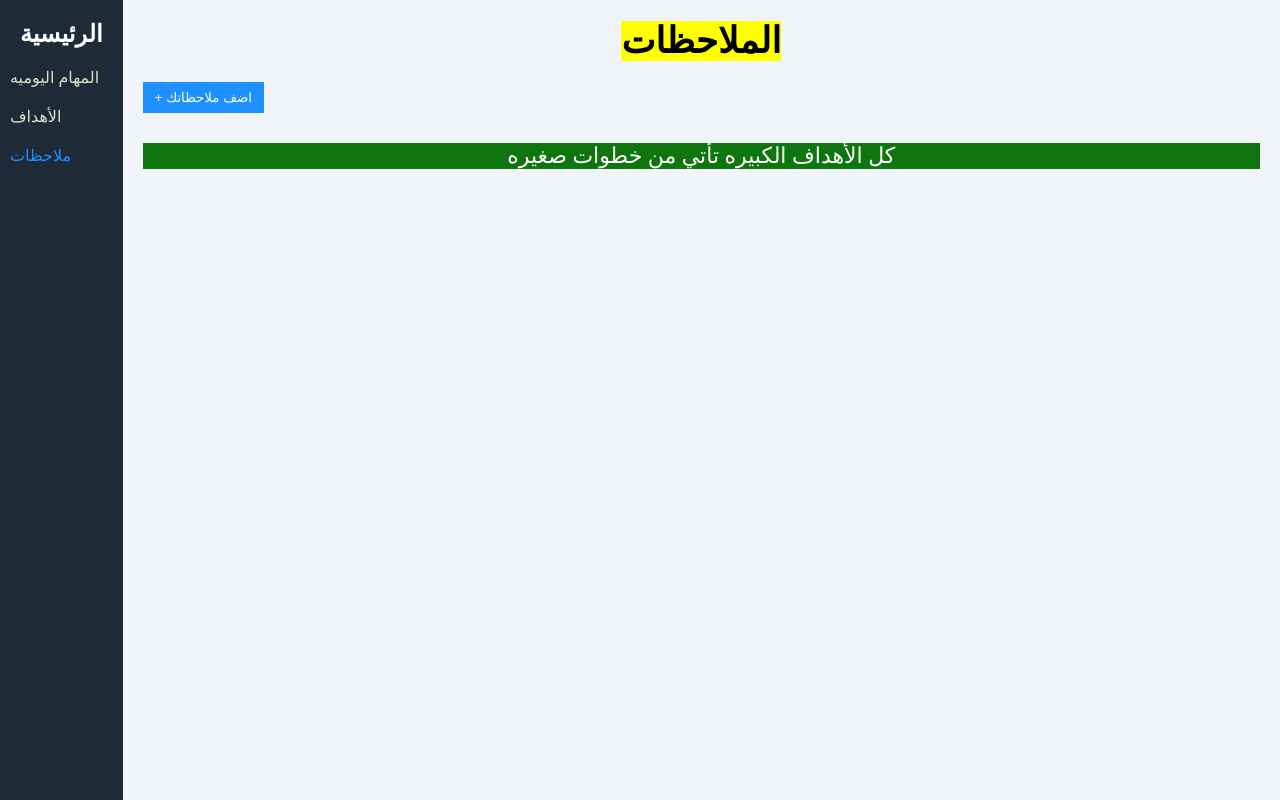
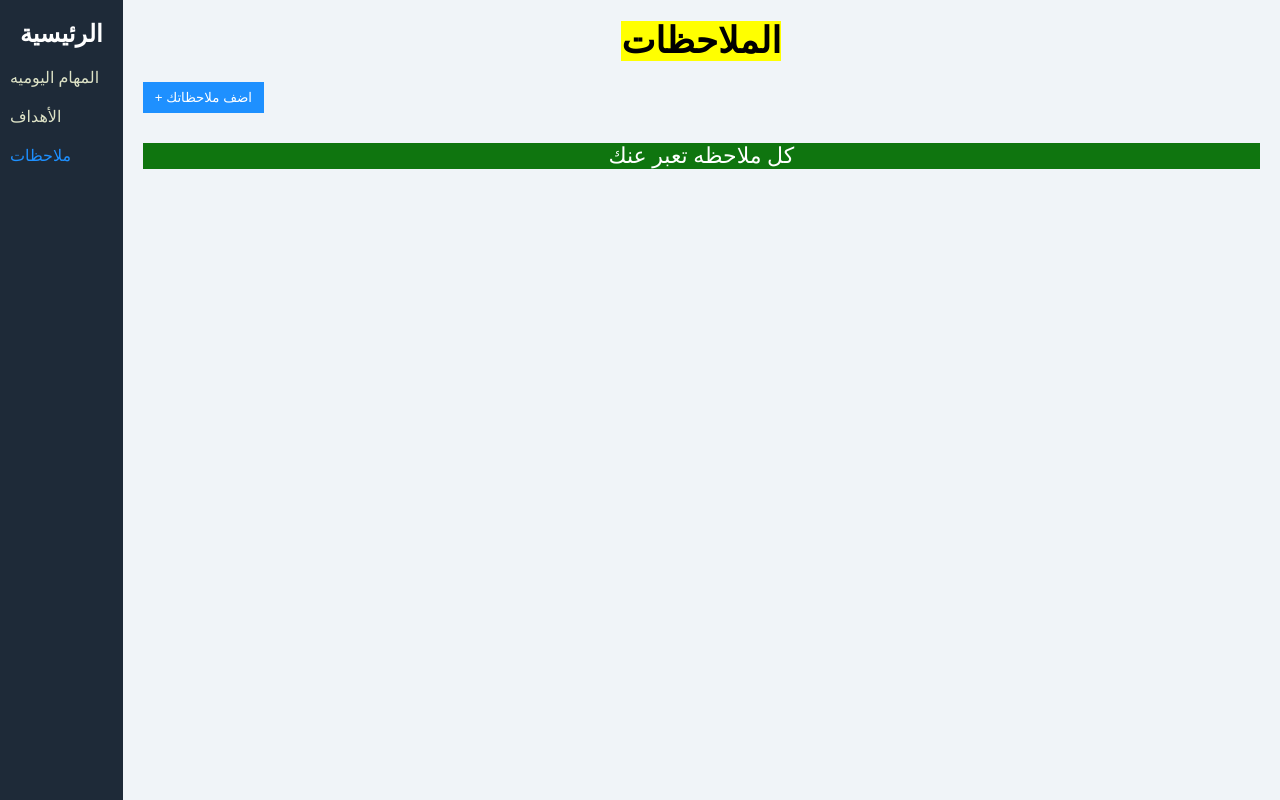
Before and after one commit to mo012873278-ship-it/page3, a plain HTML site: page index.html in a window 1280 px wide. Drawn offline with Linux system fonts and the light colour scheme.

Commit message:
Update index.html

```diff
--- a/index.html
+++ b/index.html
@@ -37,7 +37,7 @@
         <ul>
           <button> + اضف ملاحظاتك</button>
         </ul>
-        <span class="span">كل الأهداف الكبيره تأتي من خطوات صغيره</span>
+        <span class="span">كل ملاحظه تعبر عنك</span>
       </Section>
     </main>
   </div>
```
